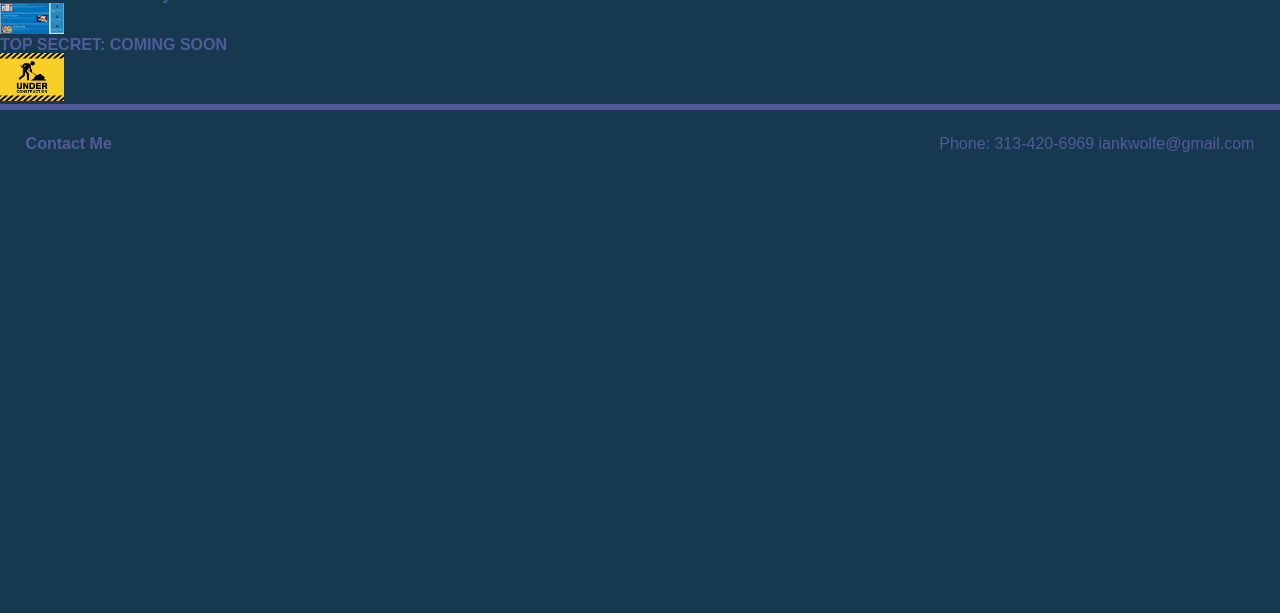
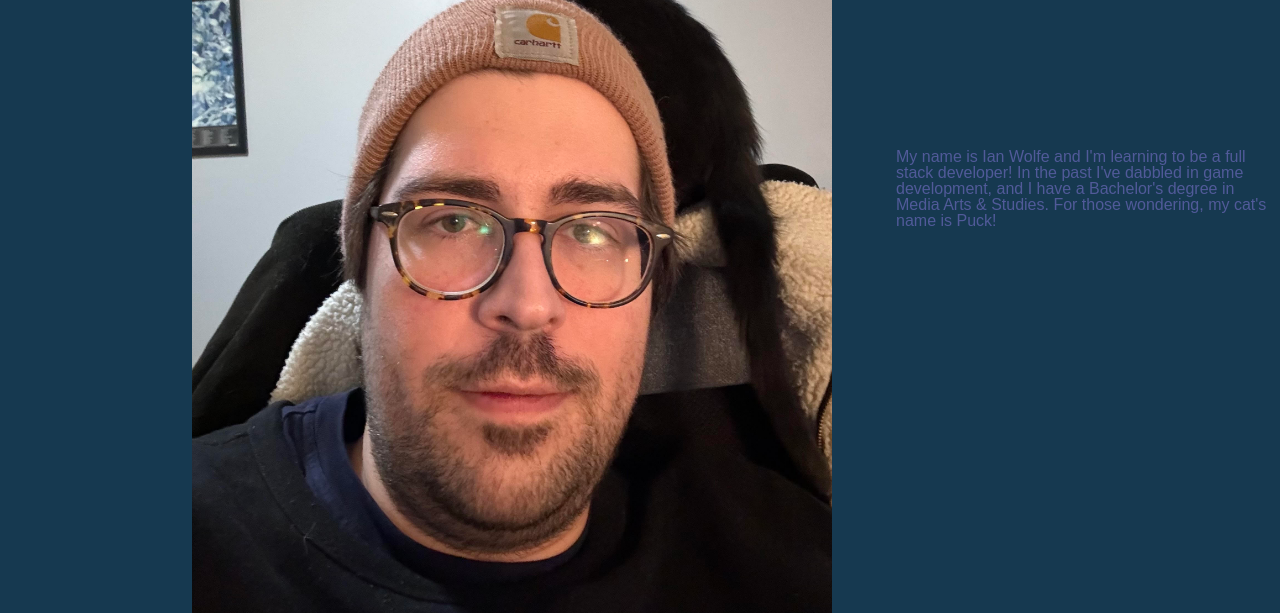
Before and after one commit to enkw/nwbc-enw-portfolio, a plain HTML site: page index.html in a window 1280 px wide. Shown: the part 352-965 px from the top of the page. Before the commit the page ends 800 px from the top, so only its background shows below. Drawn offline with Linux system fonts and the light colour scheme.

Commit message:
Made adjustments to CSS, fixed header and footer.

```diff
--- a/assets/style.css
+++ b/assets/style.css
@@ -2,7 +2,10 @@
 * {
     scroll-behavior: smooth;
 }
+/* Style for the majority of the page */
 body {
+    display: flex;
+    flex-direction: column;
     background-color: #163950;
     color: #515a99;
     font-family: Arial, Helvetica, sans-serif;
@@ -14,25 +17,46 @@ header, footer {
     align-items: center;
     padding: 2%;
     border-width: 6px;
+    background-color: #163950;
 }
 /* Style for the navigation bar */
 nav li, footer li {
     display: inline;
 }
+/* Style for the main body */
+main {
+    display: flex;
+    flex-direction: column;
+    margin: 2% auto;
+}
+p {}
+
 /* Style options for all pics other than prework study guide */
 .myPic, .projectSS {
-    width: 5%;
-    height: 5%;
+    max-width: 50%;
+    max-height: 50%;
+    margin: 0 15%;
+    margin-right: 5%;
+    float: left;
 }
 /* Style for the prework study guide pic */
 .projectPic {
     width: 10%;
     height: 10%;
-    padding: 2%;
+    margin: 0 15%;
 }
+/* Class to help me push the about me section's text to the right of the pic of me */
+.myPicWithText {
+    display: flex;
+    align-items: center;
+}
+
+/* Stlye for the borders of the header and footer */
 .hBorder {
     border-style: none none solid none;
 }
+/* fBorder includes code to keep footer at the bottom of the page */
 .fBorder {
     border-style: solid none none none;
+    bottom: 0;
 }
--- a/index.html
+++ b/index.html
@@ -24,21 +24,25 @@
     <!-- Main Section for the three topics -->
     <section>
          <!-- About Me -->
+         <h2>About Me</h2>
+         <div class="myPicWithText">
          <img class="myPic" src="./assets/images/me.jpg" alt="Image of a gorgeous young man (cat) and me, a large male human." />
-         <h2>About Me</h2>
+         <div>
          <p>
              My name is Ian Wolfe and I'm learning to be a full stack developer! In the past I've dabbled in game development, and I have a Bachelor's degree in Media Arts & Studies. For those wondering, my cat's name is Puck!
          </p>
+         </div>
+         </div>
     </section>
     <section>
          <!-- My Work -->
          <h2>My Work</h2>
          <h3>Prework Study Guide</h3>
-            <img class="projectPic" src="./assets/images/Screenshot-of-prework-study-guide.png" alt="Basic application that displays introductory notes on HTML, CSS, GIT, and JavaScript." />
+         <img class="projectPic" src="./assets/images/Screenshot-of-prework-study-guide.png" alt="Basic application that displays introductory notes on HTML, CSS, GIT, and JavaScript." />
          <h3>Horiseon Accessibility Rework</h3>
-            <img class="projectSS" src="./assets/images/Screenshot-of-completed-challenge01.png" alt="Screenshot of our accessibility project, image includes sections on Search Engine Optimaztion, Online Reputation Management, and Social Media Marketing." />
          <h3>TOP SECRET: COMING SOON</h3>
-            <img class="projectSS" src="./assets/images/under-construction.jpg" alt="Yellow image of person doing construction work, with the text Under Constuction beneath it." />
+         <img class="projectSS" src="./assets/images/Screenshot-of-completed-challenge01.png" alt="Screenshot of our accessibility project, image includes sections on Search Engine Optimaztion, Online Reputation Management, and Social Media Marketing." />
+         <img class="projectSS" src="./assets/images/under-construction.jpg" alt="Yellow image of person doing construction work, with the text Under Constuction beneath it." />
     </section>
 </main>
     <footer class="fBorder">
```
